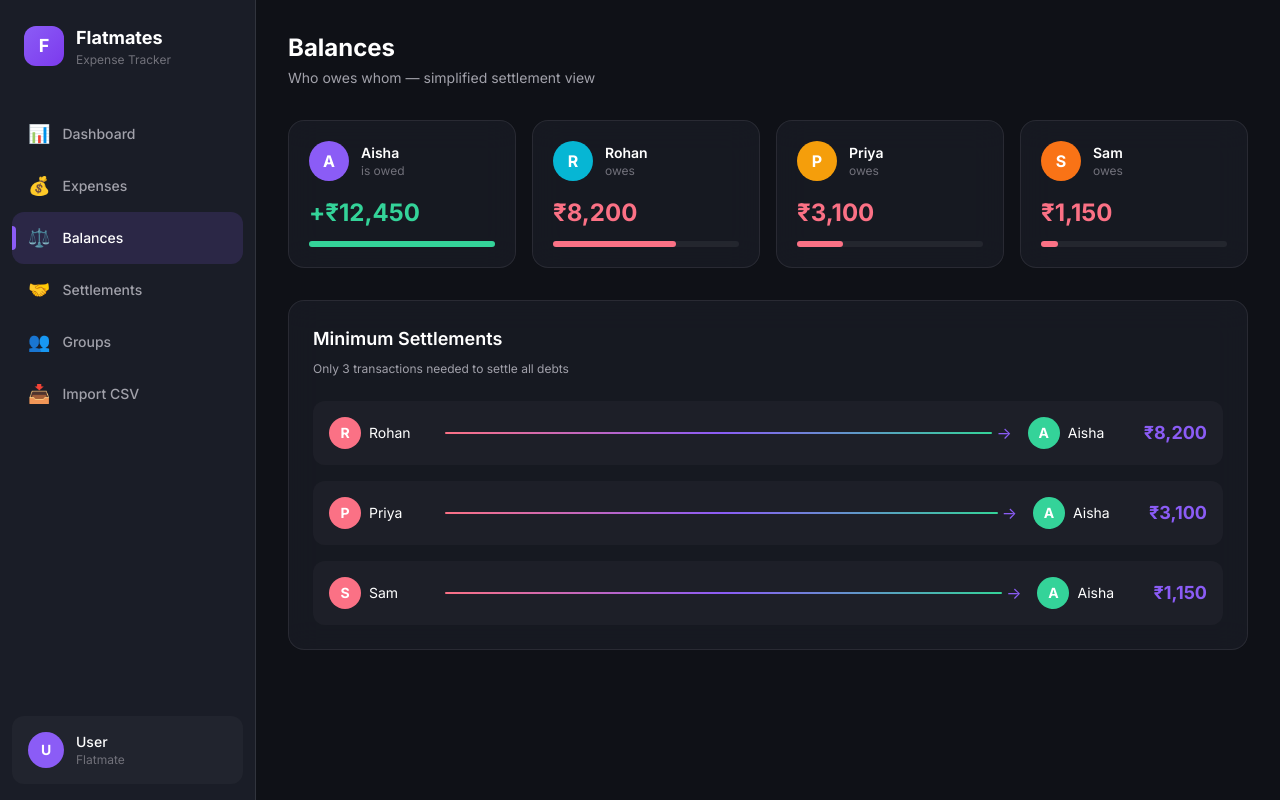
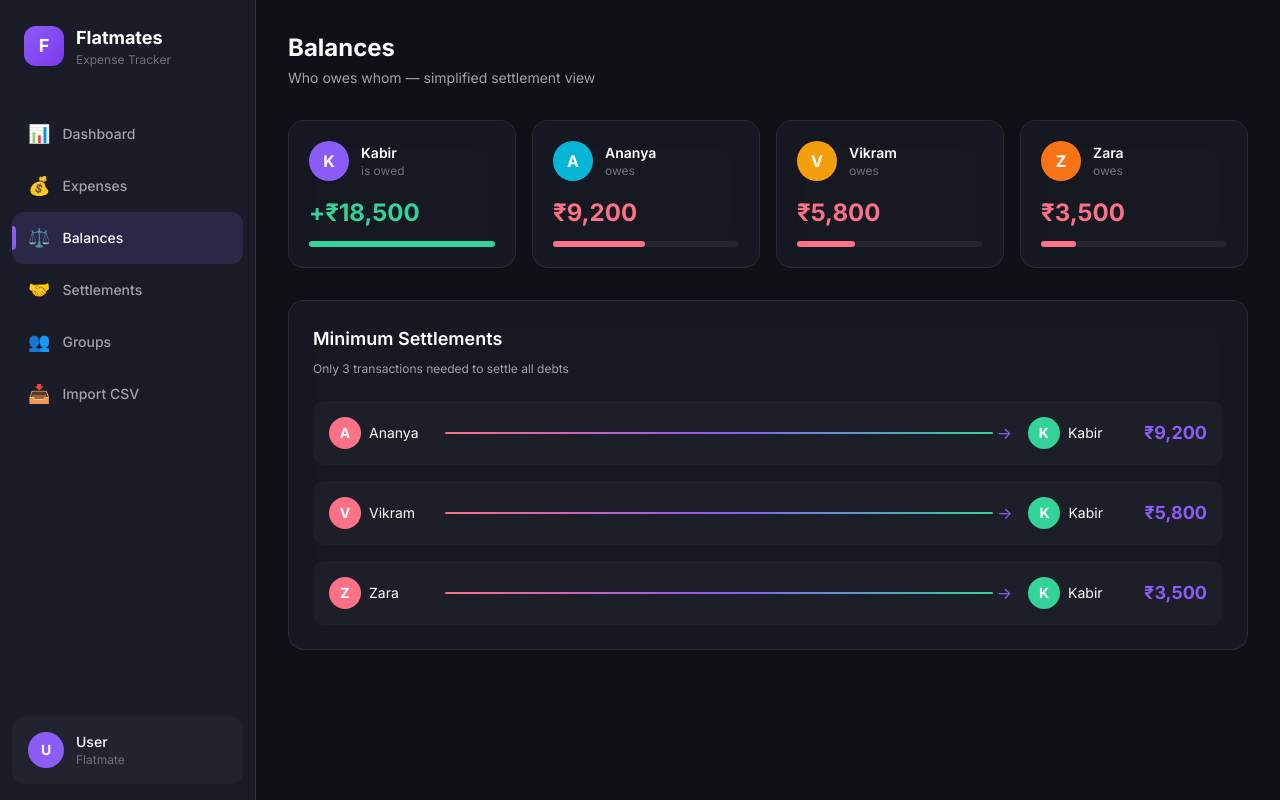
Before and after one commit to UJJWAL16895/flatmates-expenses, a Next.js app: page /balances in a window 1280 px wide. Built offline with nearby package versions, Linux system fonts and the light colour scheme.

Commit message:
Feat: Align all sample/mock data pages with new flatmate identities (Kabir, Ananya, Vikram, Zara)

```diff
--- a/app/(app)/balances/page.tsx
+++ b/app/(app)/balances/page.tsx
@@ -4,16 +4,16 @@ import { motion } from 'framer-motion';
 import Header from '@/components/layout/header';
 
 const MEMBERS = [
-  { name: 'Aisha', color: '#8b5cf6', balance: 12450 },
-  { name: 'Rohan', color: '#06b6d4', balance: -8200 },
-  { name: 'Priya', color: '#f59e0b', balance: -3100 },
-  { name: 'Sam', color: '#f97316', balance: -1150 },
+  { name: 'Kabir', color: '#8b5cf6', balance: 18500 },
+  { name: 'Ananya', color: '#06b6d4', balance: -9200 },
+  { name: 'Vikram', color: '#f59e0b', balance: -5800 },
+  { name: 'Zara', color: '#f97316', balance: -3500 },
 ];
 
 const SETTLEMENTS = [
-  { from: 'Rohan', to: 'Aisha', amount: 8200 },
-  { from: 'Priya', to: 'Aisha', amount: 3100 },
-  { from: 'Sam', to: 'Aisha', amount: 1150 },
+  { from: 'Ananya', to: 'Kabir', amount: 9200 },
+  { from: 'Vikram', to: 'Kabir', amount: 5800 },
+  { from: 'Zara', to: 'Kabir', amount: 3500 },
 ];
 
 export default function BalancesPage() {
--- a/app/(app)/expenses/page.tsx
+++ b/app/(app)/expenses/page.tsx
@@ -6,26 +6,26 @@ import Header from '@/components/layout/header';
 import Link from 'next/link';
 
 const SAMPLE_EXPENSES = [
-  { id: '1', description: 'April Rent', amount: 48000, currency: 'INR', paid_by: 'Aisha', date: '2026-04-01', split_type: 'shares', split_count: 3, category: '🏠', splits: [
-    { name: 'Aisha', amount: 24000 }, { name: 'Rohan', amount: 12000 }, { name: 'Priya', amount: 12000 }
+  { id: '1', description: 'Rent & Maintenance', amount: 55000, currency: 'INR', paid_by: 'Kabir', date: '2026-05-01', split_type: 'shares', split_count: 3, category: '🏠', splits: [
+    { name: 'Kabir', amount: 27500 }, { name: 'Ananya', amount: 13750 }, { name: 'Vikram', amount: 13750 }
   ]},
-  { id: '2', description: 'Goa villa booking', amount: 540, currency: 'USD', paid_by: 'Dev', date: '2026-03-09', split_type: 'equal', split_count: 4, category: '🏖️', splits: [
-    { name: 'Aisha', amount: 135 }, { name: 'Rohan', amount: 135 }, { name: 'Priya', amount: 135 }, { name: 'Dev', amount: 135 }
+  { id: '2', description: 'Singapore Trip booking', amount: 600, currency: 'USD', paid_by: 'Divya', date: '2026-03-09', split_type: 'equal', split_count: 4, category: '🏖️', splits: [
+    { name: 'Kabir', amount: 150 }, { name: 'Ananya', amount: 150 }, { name: 'Vikram', amount: 150 }, { name: 'Divya', amount: 150 }
   ]},
-  { id: '3', description: 'Groceries DMart', amount: 1990, currency: 'INR', paid_by: 'Sam', date: '2026-04-15', split_type: 'equal', split_count: 4, category: '🛒', splits: [
-    { name: 'Aisha', amount: 498 }, { name: 'Rohan', amount: 498 }, { name: 'Priya', amount: 498 }, { name: 'Sam', amount: 496 }
+  { id: '3', description: 'Gourmet Groceries', amount: 4500, currency: 'INR', paid_by: 'Zara', date: '2026-05-10', split_type: 'equal', split_count: 4, category: '🛒', splits: [
+    { name: 'Kabir', amount: 1125 }, { name: 'Ananya', amount: 1125 }, { name: 'Vikram', amount: 1125 }, { name: 'Zara', amount: 1125 }
   ]},
-  { id: '4', description: 'Furniture for common room', amount: 12000, currency: 'INR', paid_by: 'Aisha', date: '2026-04-18', split_type: 'equal', split_count: 4, category: '🪑', splits: [
-    { name: 'Aisha', amount: 3000 }, { name: 'Rohan', amount: 3000 }, { name: 'Priya', amount: 3000 }, { name: 'Sam', amount: 3000 }
+  { id: '4', description: 'Living Room Smart TV', amount: 24000, currency: 'INR', paid_by: 'Kabir', date: '2026-05-18', split_type: 'equal', split_count: 4, category: '📺', splits: [
+    { name: 'Kabir', amount: 6000 }, { name: 'Ananya', amount: 6000 }, { name: 'Vikram', amount: 6000 }, { name: 'Zara', amount: 6000 }
   ]},
-  { id: '5', description: 'Housewarming drinks', amount: 3100, currency: 'INR', paid_by: 'Sam', date: '2026-04-10', split_type: 'equal', split_count: 4, category: '🍻', splits: [
-    { name: 'Aisha', amount: 775 }, { name: 'Rohan', amount: 775 }, { name: 'Priya', amount: 775 }, { name: 'Sam', amount: 775 }
+  { id: '5', description: 'Weekend House Party', amount: 8500, currency: 'INR', paid_by: 'Zara', date: '2026-05-15', split_type: 'equal', split_count: 4, category: '🍻', splits: [
+    { name: 'Kabir', amount: 2125 }, { name: 'Ananya', amount: 2125 }, { name: 'Vikram', amount: 2125 }, { name: 'Zara', amount: 2125 }
   ]},
-  { id: '6', description: 'Electricity Apr', amount: 1380, currency: 'INR', paid_by: 'Aisha', date: '2026-04-12', split_type: 'equal', split_count: 4, category: '⚡', splits: [
-    { name: 'Aisha', amount: 345 }, { name: 'Rohan', amount: 345 }, { name: 'Priya', amount: 345 }, { name: 'Sam', amount: 345 }
+  { id: '6', description: 'Electricity Bill', amount: 3200, currency: 'INR', paid_by: 'Kabir', date: '2026-05-12', split_type: 'equal', split_count: 4, category: '⚡', splits: [
+    { name: 'Kabir', amount: 800 }, { name: 'Ananya', amount: 800 }, { name: 'Vikram', amount: 800 }, { name: 'Zara', amount: 800 }
   ]},
-  { id: '7', description: 'Maid salary Apr', amount: 3000, currency: 'INR', paid_by: 'Priya', date: '2026-04-20', split_type: 'equal', split_count: 4, category: '🧹', splits: [
-    { name: 'Aisha', amount: 750 }, { name: 'Rohan', amount: 750 }, { name: 'Priya', amount: 750 }, { name: 'Sam', amount: 750 }
+  { id: '7', description: 'Weekly Cleaning Service', amount: 4000, currency: 'INR', paid_by: 'Vikram', date: '2026-05-20', split_type: 'equal', split_count: 4, category: '🧹', splits: [
+    { name: 'Kabir', amount: 1000 }, { name: 'Ananya', amount: 1000 }, { name: 'Vikram', amount: 1000 }, { name: 'Zara', amount: 1000 }
   ]},
 ];
 
--- a/app/(app)/groups/page.tsx
+++ b/app/(app)/groups/page.tsx
@@ -4,12 +4,12 @@ import { motion } from 'framer-motion';
 import Header from '@/components/layout/header';
 
 const MEMBERS = [
-  { name: 'Aisha', email: 'aisha@flat.io', role: 'Admin', joined: '2026-01-01', status: 'active', color: '#8b5cf6' },
-  { name: 'Rohan', email: 'rohan@flat.io', role: 'Member', joined: '2026-01-01', status: 'active', color: '#06b6d4' },
-  { name: 'Priya', email: 'priya@flat.io', role: 'Member', joined: '2026-01-01', status: 'active', color: '#f59e0b' },
-  { name: 'Sam', email: 'sam@flat.io', role: 'Member', joined: '2026-02-15', status: 'active', color: '#f97316' },
-  { name: 'Dev', email: 'dev@flat.io', role: 'Member', joined: '2026-01-01', left: '2026-03-31', status: 'left', color: '#ef4444' },
-  { name: 'Neha', email: 'neha@flat.io', role: 'Member', joined: '2026-01-01', left: '2026-02-28', status: 'left', color: '#ec4899' },
+  { name: 'Kabir', email: 'kabir@flatmates.app', role: 'Admin', joined: '2026-01-01', status: 'active', color: '#8b5cf6' },
+  { name: 'Ananya', email: 'ananya@flatmates.app', role: 'Member', joined: '2026-01-01', status: 'active', color: '#06b6d4' },
+  { name: 'Vikram', email: 'vikram@flatmates.app', role: 'Member', joined: '2026-01-01', status: 'active', color: '#f59e0b' },
+  { name: 'Zara', email: 'zara@flatmates.app', role: 'Member', joined: '2026-02-15', status: 'active', color: '#f97316' },
+  { name: 'Divya', email: 'divya@flatmates.app', role: 'Member', joined: '2026-01-01', left: '2026-03-31', status: 'left', color: '#ef4444' },
+  { name: 'Nitin', email: 'nitin@flatmates.app', role: 'Member', joined: '2026-01-01', left: '2026-02-28', status: 'left', color: '#ec4899' },
 ];
 
 export default function GroupsPage() {
```
